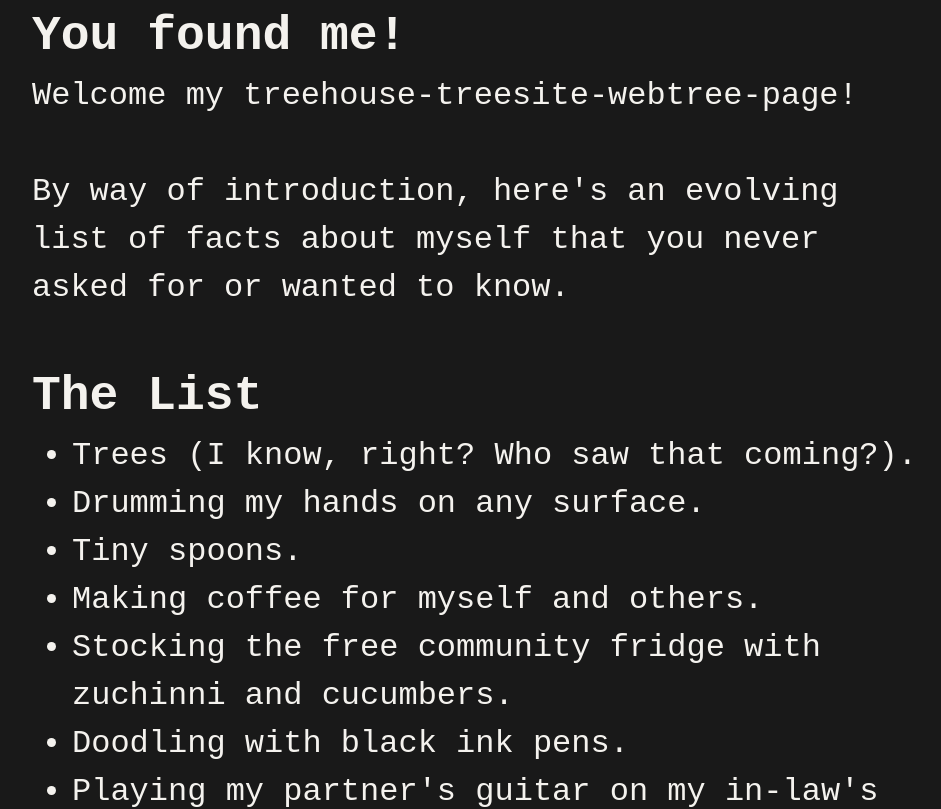
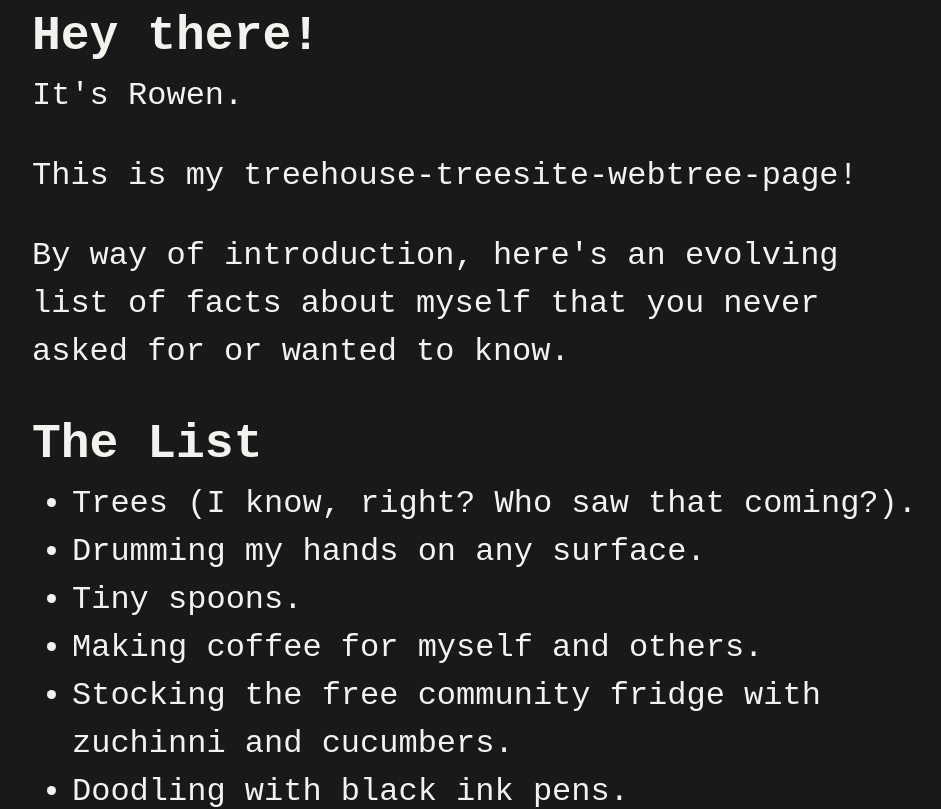
Before and after one commit to rfloarea/treeroe, a plain HTML site: page index.html in a window 1280 px wide. Shown: the top 809 px of the page, without its empty margins (158-1099 px from the left). Drawn offline with Linux system fonts and the light colour scheme.

Commit message:
p margin-bottom 2rem

```diff
--- a/index.html
+++ b/index.html
@@ -8,16 +8,19 @@
 </head>
 <body>
     <h2>
-        You found me!
+        Hey there!
     </h2>
     <p>
-        Welcome my treehouse-treesite-webtree-page!
+        It's Rowen.
     </p>
-    <br>
+    <p>
+        This is my treehouse-treesite-webtree-page!
+    </p>
+
     <p>
         By way of introduction, here's an evolving list of facts about myself that you never asked for or wanted to know.
     </p>
-    <br>
+
     <h2>
         The List
     </h2>
@@ -68,18 +71,18 @@
             Pitbulls. (will trade pitpic for pitpic if you also care for one of these perfect pillow pigs)
         </li>
     </ul>
-    <br>
+
     <p>
         So now that you know more about me than I know about myself, here's more stuff! Hooray stuff!
     </p>
-    <br>
+
     <h2>
         Little Programming Projects
     </h2>
     <p>
         This is a series of projects I started because my ambition was starting to outpace my programming abilities. These projects are meant to be low-stakes ways to fill gaps in my knowledge. It's been very rewarding so far!
     </p>
-    <br>
+
     <p><em><small>
         listed in reverse chronological order
     </small></em></p>
@@ -116,11 +119,11 @@
             (<a href="https://github.com/rfloarea/rock-paper-scissors" target="_blank">code</a>)
         </li>
     </ul>
-    <br>
+
     <p>
         Bonus: here's a special little thing that gives me that tasty dopamine: <a href="write_bad_code/index.html" target="_blank" rel="noopener noreferrer">WRITE BAD CODE</a>.
     </p>
-    <br>
+
     <h2>
         Say hi!
     </h2>
@@ -129,15 +132,15 @@
         <a href="mailto:hi@treeroe.me" >hi@treeroe.me</a>
         (I really do love getting email)
     </p>
-    <br>
+
     <p>
         Or maybe you like to toot. If so, I'm <a href="https://mastodon.social/@treeroe" target="_blank">@treeroe</a> on mastodon.
     </p>
-    <br>
+
     <p>
         Take care out there!
     </p>
-    <br>
+
     <p>
         ttyl,
     </p>
--- a/styles.css
+++ b/styles.css
@@ -32,3 +32,7 @@ body {
   width: 80%;
   max-width: 900px;
 }
+
+p {
+  margin-bottom: 2rem;
+}
```
